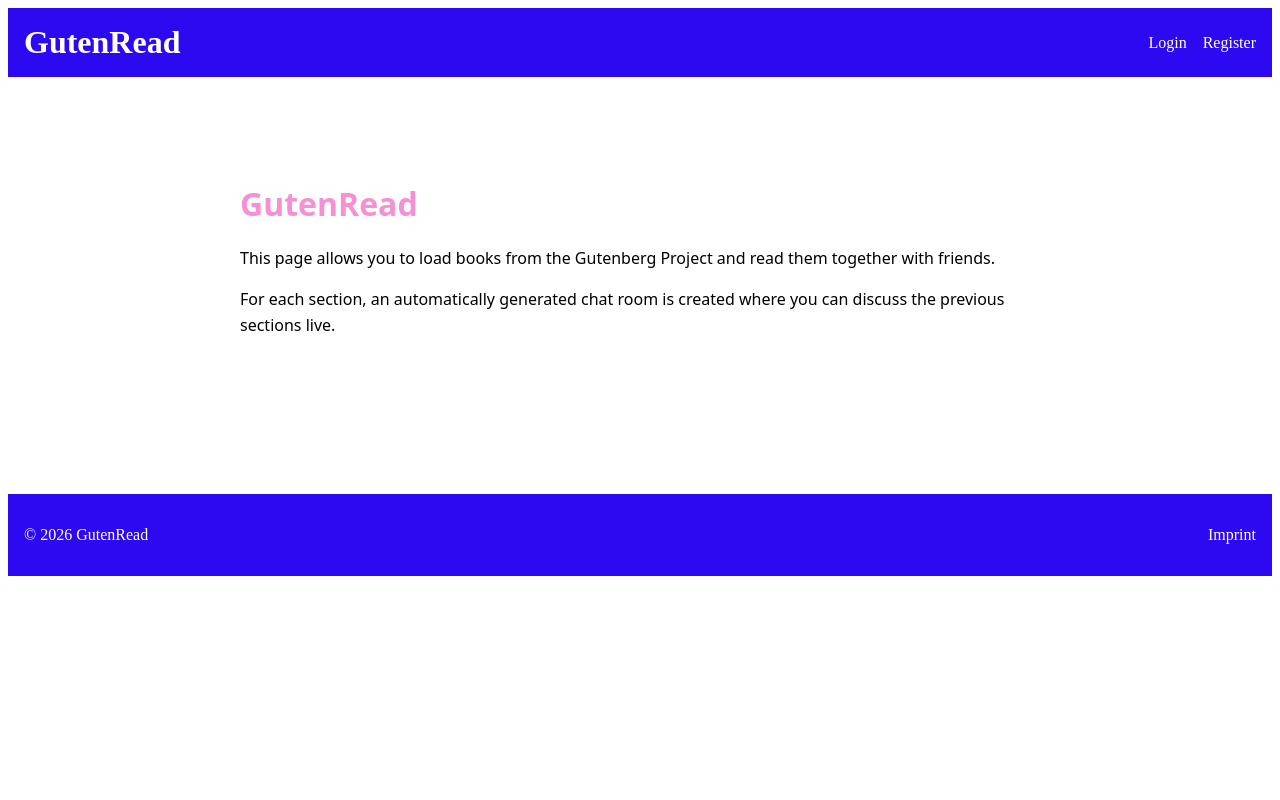
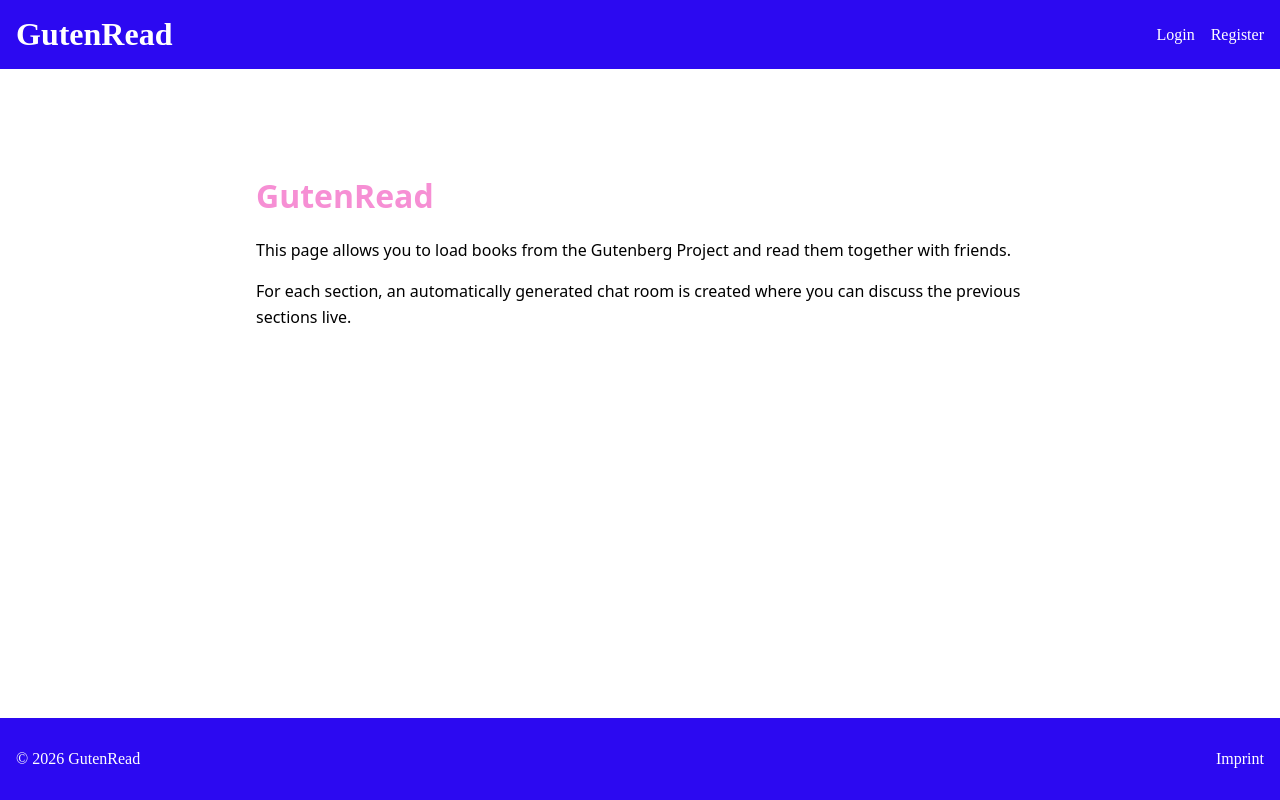
Before and after one commit to MelaTheCreator/bookchat, a React app in the folder frontend/: page / in a window 1280 px wide. Built offline with nearby package versions, Linux system fonts and the light colour scheme; the HTML template or start-up script is replaced by a standard one.

Commit message:
style: all styles in css and added a keyframes

```diff
--- a/frontend/src/App.css
+++ b/frontend/src/App.css
@@ -11,6 +11,36 @@
     sans-serif;
   line-height: 1.6;
 }
+
+* {
+  box-sizing: border-box;
+}
+
+html,
+body,
+#root {
+  margin: 0;
+  padding: 0;
+  height: 100%;
+}
+
+body,
+#root {
+  display: flex;
+  flex-direction: column;
+}
+
+.layout {
+  display: flex;
+  flex-direction: column;
+  min-height: 100vh;
+}
+
+.layout-main {
+  flex: 1;
+  padding: 2rem;
+}
+
 .dashboardtitle,
 .page-title {
   font-size: 2rem;
--- a/frontend/src/components/Layout.jsx
+++ b/frontend/src/components/Layout.jsx
@@ -3,9 +3,9 @@
 
 export default function Layout({ children }) {
   return (
-    <div>
+    <div className="layout">
       <Header />
-      <main style={{ padding: "2rem" }}>{children}</main>
+      <main className="layout-main">{children}</main>
       <Footer />
     </div>
   );
```
